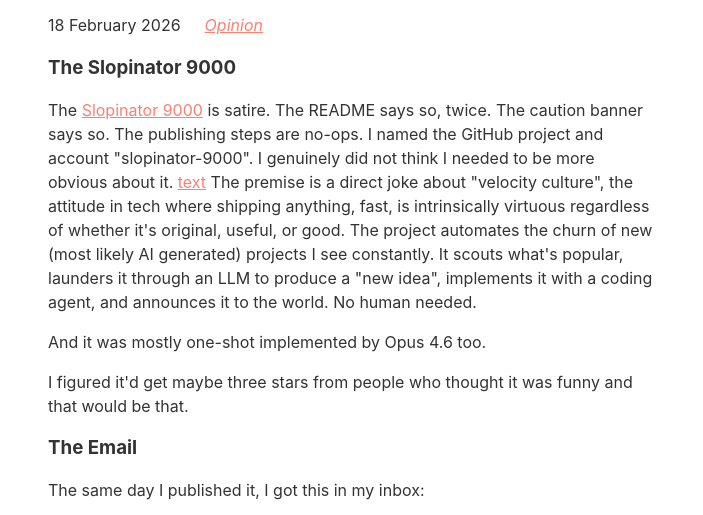
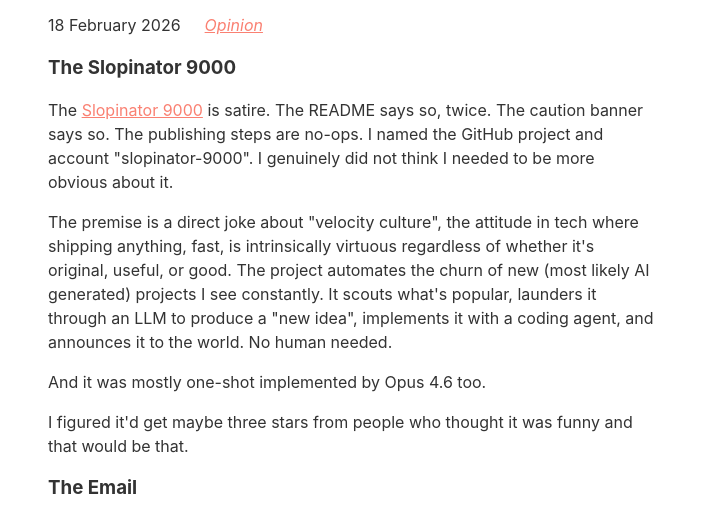
Before and after one commit to raka-gunarto/raka.gunar.to, an Eleventy site: page content/blog/2026/02/18/slopinator-9000/slopinator-9000.md in a window 1280 px wide. Shown: the part 246-761 px from the top of the page, without its empty margins (288-991 px from the left). Built offline with nearby package versions, Linux system fonts and the light colour scheme; Eleventy itself is replaced by a stand-in of ours; files that its build step writes are made by us from their sources; what @zachleat/heading-anchors, eleventy-plugin-transformdom, medium-zoom, zod-validation-error would draw is missing.

Commit message:
update CI action

```diff
--- a/content/blog/2026/02/18/slopinator-9000/slopinator-9000.md
+++ b/content/blog/2026/02/18/slopinator-9000/slopinator-9000.md
@@ -10,7 +10,7 @@
 The [Slopinator 9000](https://github.com/slopinator-9000) is satire. The README says so, twice.
 The caution banner says so. The publishing steps are no-ops. I named the GitHub project and account
 "slopinator-9000". I genuinely did not think I needed to be more obvious about it.
-[text](about:blank#blocked)
+
 The premise is a direct joke about "velocity culture", the attitude in tech where shipping anything,
 fast, is intrinsically virtuous regardless of whether it's original, useful, or good. The project automates
 the churn of new (most likely AI generated) projects I see constantly. It scouts what's popular, launders
```
Also changed, not shown: .github/workflows/gh-pages.yml.
